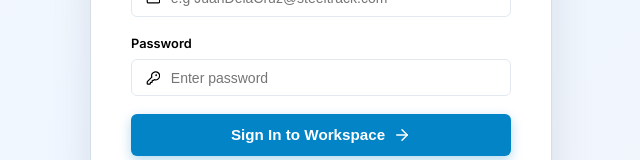
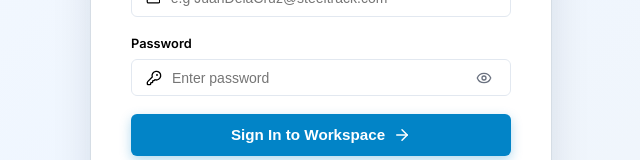
Before and after one commit to Zenra010101/SteelTrack, a React (Vite) app in the folder frontend/: page / in a window 1280 px wide. Shown: the part 450-610 px from the top of the page, without its empty margins (319-959 px from the left). Built offline with nearby package versions, Linux system fonts and the light colour scheme.

Commit message:
Add show/hide password toggle icon to login screen

```diff
--- a/frontend/src/components/LoginScreen.tsx
+++ b/frontend/src/components/LoginScreen.tsx
@@ -1,5 +1,5 @@
 import { useState } from 'react';
-import { Layers, Mail, KeyRound, ArrowRight, Sparkles, AlertCircle } from 'lucide-react';
+import { Layers, Mail, KeyRound, ArrowRight, Sparkles, AlertCircle, Eye, EyeOff } from 'lucide-react';
 import { UserRole, BranchLocation, type UserSession } from '../types/auth';
 
 interface LoginScreenProps {
@@ -11,6 +11,7 @@ interface LoginScreenProps {
 export function LoginScreen({ onLogin, notice: _notice }: LoginScreenProps) {
   const [username, setUsername] = useState<string>('');
   const [password, setPassword] = useState<string>('');
+  const [showPassword, setShowPassword] = useState<boolean>(false);
   const [redirectNotice, setRedirectNotice] = useState<string | null>(null);
   const [errorMessage, setErrorMessage] = useState<string | null>(null);
   const [isLoading, setIsLoading] = useState<boolean>(false);
@@ -189,9 +190,9 @@ export function LoginScreen({ onLogin, notice: _notice }: LoginScreenProps) {
             <div className="form-group">
               <label>Password</label>
               <div className="input-with-icon">
-                <KeyRound size={16} style={{ color: '#000000' }} />
+                <KeyRound size={16} style={{ color: '#000000', flexShrink: 0 }} />
                 <input
-                  type="password"
+                  type={showPassword ? 'text' : 'password'}
                   value={password}
                   onChange={(e) => setPassword(e.target.value)}
                   placeholder="Enter password"
@@ -199,6 +200,25 @@ export function LoginScreen({ onLogin, notice: _notice }: LoginScreenProps) {
                   required
                   style={{ border: 'none', outline: 'none', boxShadow: 'none', background: 'transparent' }}
                 />
+                <button
+                  type="button"
+                  onClick={() => setShowPassword(!showPassword)}
+                  style={{
+                    background: 'transparent',
+                    border: 'none',
+                    padding: '0 4px',
+                    cursor: 'pointer',
+                    display: 'flex',
+                    alignItems: 'center',
+                    justifyContent: 'center',
+                    color: '#6B7280',
+                    outline: 'none',
+                  }}
+                  title={showPassword ? 'Hide password' : 'Show password'}
+                  aria-label={showPassword ? 'Hide password' : 'Show password'}
+                >
+                  {showPassword ? <EyeOff size={16} /> : <Eye size={16} />}
+                </button>
               </div>
             </div>
 
```
